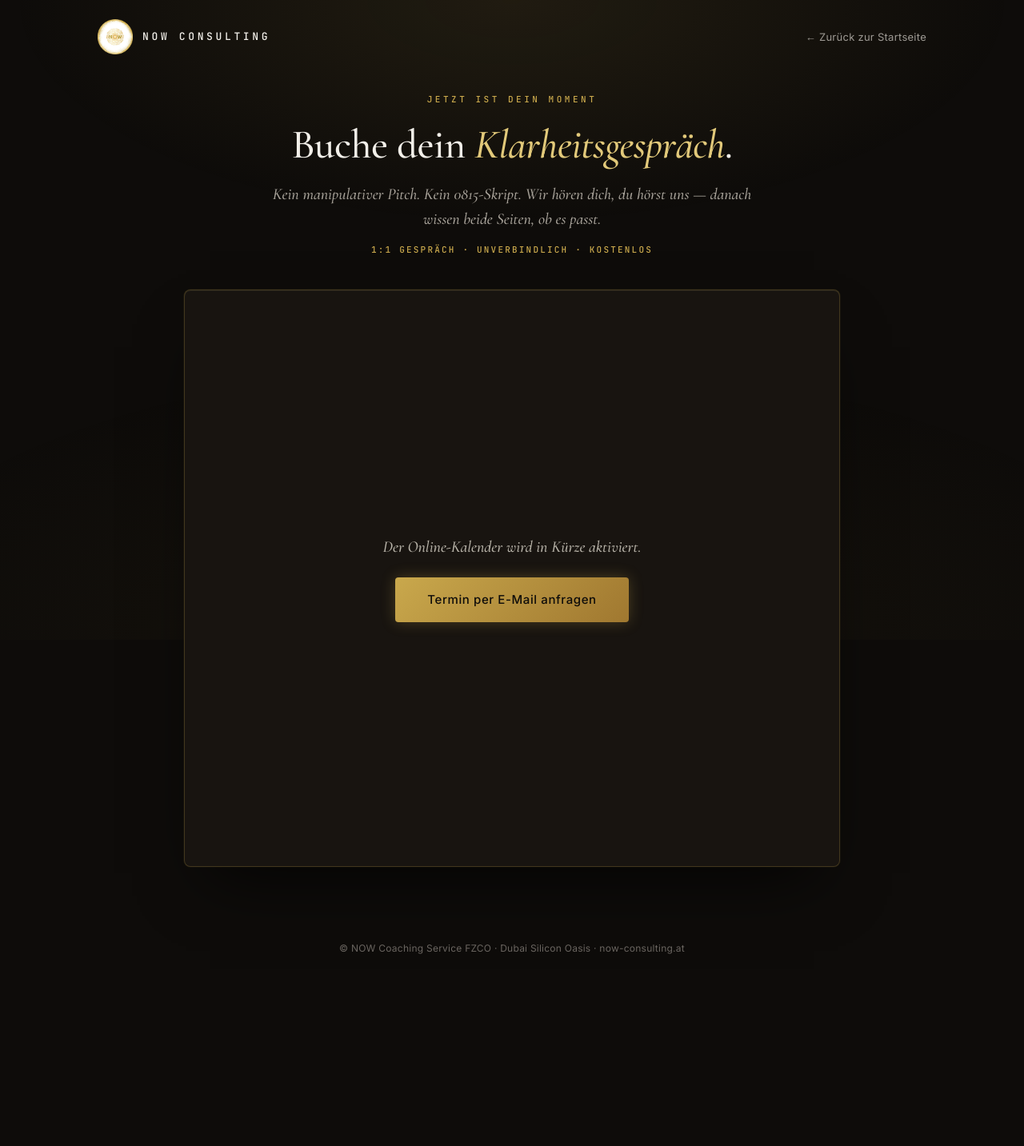
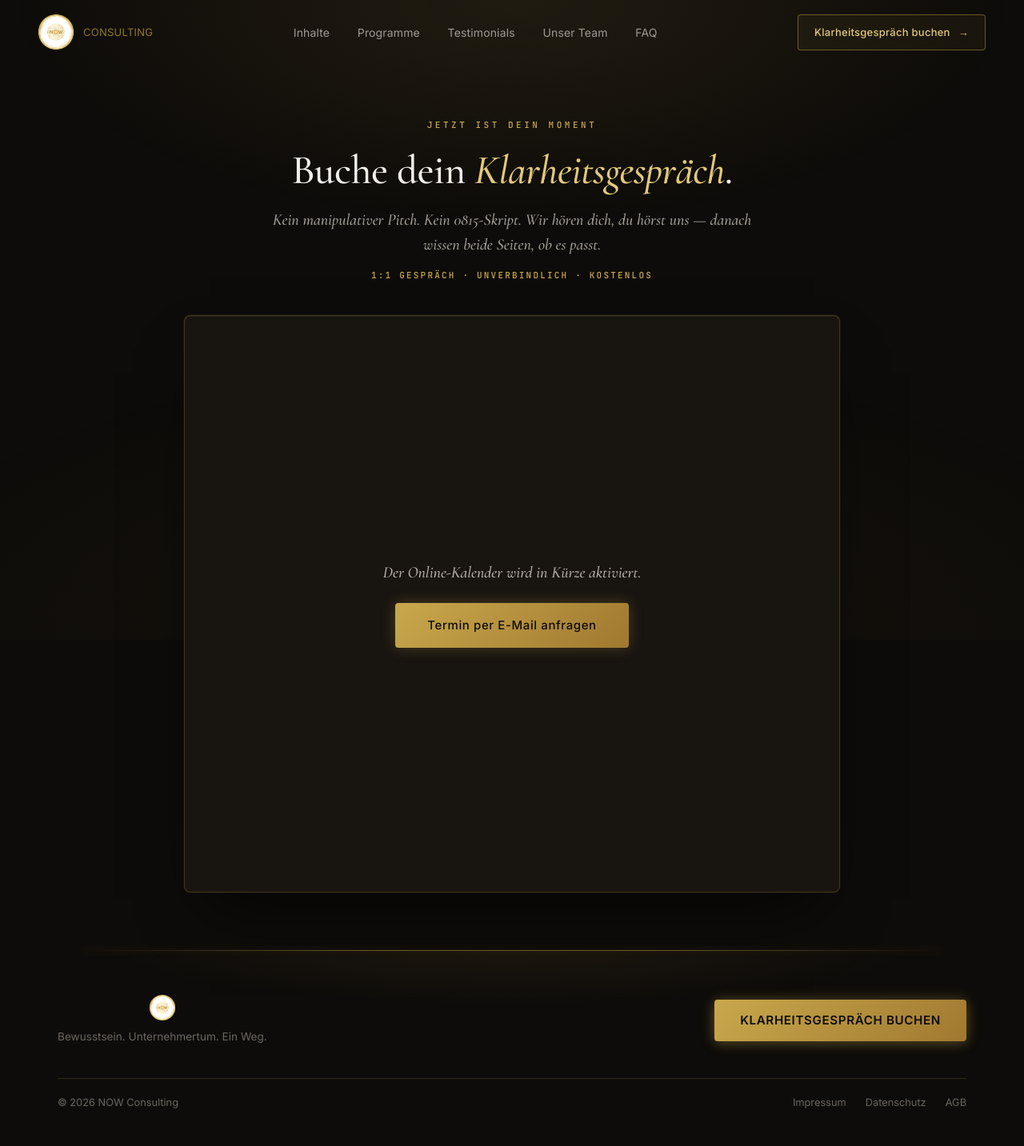
Before and after one commit to lukasfilimon/Now-Conulting-, a website built with Vite: page termin/index.html in a window 1280 px wide. Shown: the whole page at 80% size. Before the commit the page ends 1231 px from the top, so only its background shows below. Built offline with nearby package versions, Linux system fonts and the light colour scheme.

Commit message:
feat: /termin nutzt 1:1 Navigation + Footer der Hauptseite
Die Buchungsseite bindet jetzt dieselbe Navigation (oben) und denselben
Footer (Impressum/Datenschutz/AGB, gold Hairline + Glow) wie die
Hauptseite ein, indem die echten Komponenten wiederverwendet werden
(kein Three.js/GSAP -> Seite bleibt leicht).

Nav-Links zeigen jetzt auf /#section-x: auf der Hauptseite faengt der
Klick-Handler sie weiterhin ab und scrollt smooth (preventDefault, da
die Section existiert); von einer Unterseite wie /termin navigiert der
Browser zur Hauptseite und springt zur Section. main.ts bekommt dafuer
einen Deep-Link-Handler, der bei #section-x nach dem Mount dorthin
scrollt.

Co-Authored-By: Claude Opus 4.7 <noreply@anthropic.com>

```diff
--- a/src/ui/Navigation.ts
+++ b/src/ui/Navigation.ts
@@ -30,7 +30,7 @@ export class Navigation {
         </a>
         <ul class="now-nav-links" role="list">
           ${NAV_LINKS.map(
-            (l) => `<li><a class="now-nav-link" href="${l.target}" data-target="${l.target}">${l.label}</a></li>`,
+            (l) => `<li><a class="now-nav-link" href="/${l.target}" data-target="${l.target}">${l.label}</a></li>`,
           ).join('')}
         </ul>
         <div class="now-nav-actions">
@@ -46,7 +46,7 @@ export class Navigation {
       <div class="now-nav-overlay" aria-hidden="true">
         <ul class="now-nav-overlay-links" role="list">
           ${NAV_LINKS.map(
-            (l) => `<li><a class="now-nav-overlay-link" href="${l.target}" data-target="${l.target}">${l.label}</a></li>`,
+            (l) => `<li><a class="now-nav-overlay-link" href="/${l.target}" data-target="${l.target}">${l.label}</a></li>`,
           ).join('')}
         </ul>
         <a class="now-nav-overlay-cta" href="${cta.primaryHref}"${cta.isCalendly ? ' target="_blank" rel="noopener"' : ''}>
--- a/termin/index.html
+++ b/termin/index.html
@@ -50,7 +50,7 @@
         flex-direction: column;
         position: relative;
       }
-      /* Sanfter Gold-Glow oben — Marken-Atmosphäre, statisch (kein WebGL) */
+      /* Sanfter Gold-Glow — Marken-Atmosphäre, statisch (kein WebGL) */
       body::before {
         content: '';
         position: fixed;
@@ -62,38 +62,6 @@
           radial-gradient(90% 60% at 50% 100%, rgba(201, 168, 76, 0.05), transparent 75%);
       }
 
-      .termin-header {
-        position: relative;
-        z-index: 1;
-        display: flex;
-        align-items: center;
-        justify-content: space-between;
-        gap: 16px;
-        padding: 24px 32px;
-        max-width: 1100px;
-        width: 100%;
-        margin: 0 auto;
-      }
-      .termin-logo { display: inline-flex; align-items: center; gap: 12px; text-decoration: none; }
-      .termin-logo img { width: 44px; height: 44px; display: block; }
-      .termin-logo span {
-        font-family: var(--font-mono);
-        font-size: 13px;
-        letter-spacing: 0.28em;
-        color: var(--color-text);
-        text-transform: uppercase;
-      }
-      .termin-back {
-        font-family: var(--font-body);
-        font-size: 13px;
-        color: var(--color-text-muted);
-        text-decoration: none;
-        letter-spacing: 0.02em;
-        transition: color 300ms ease;
-        white-space: nowrap;
-      }
-      .termin-back:hover { color: var(--color-gold-light); }
-
       .termin-main {
         position: relative;
         z-index: 1;
@@ -101,7 +69,7 @@
         width: 100%;
         max-width: 900px;
         margin: 0 auto;
-        padding: 24px 24px 64px;
+        padding: 148px 24px 72px;
         display: flex;
         flex-direction: column;
         align-items: center;
@@ -202,21 +170,8 @@
         box-shadow: 0 0 36px rgba(201, 168, 76, 0.5);
       }
 
-      .termin-footer {
-        position: relative;
-        z-index: 1;
-        text-align: center;
-        padding: 28px 24px 36px;
-        font-family: var(--font-body);
-        font-size: 12px;
-        letter-spacing: 0.02em;
-        color: var(--color-text-dim);
-      }
-
       @media (max-width: 768px) {
-        .termin-header { padding: 18px 20px; }
-        .termin-logo span { display: none; }
-        .termin-main { padding: 16px 16px 48px; }
+        .termin-main { padding: 112px 16px 56px; }
         .termin-trust { margin-bottom: 28px; }
         .termin-embed { min-height: 1000px; border-radius: 6px; }
         .termin-fallback { min-height: 460px; }
@@ -224,13 +179,7 @@
     </style>
   </head>
   <body>
-    <header class="termin-header">
-      <a class="termin-logo" href="/" aria-label="NOW Consulting — zur Startseite">
-        <img src="/now-logo.webp" alt="" aria-hidden="true" />
-        <span>NOW Consulting</span>
-      </a>
-      <a class="termin-back" href="/">← Zurück zur Startseite</a>
-    </header>
+    <!-- Navigation wird via termin/main.ts (Navigation-Klasse) an <body> angehängt — 1:1 wie Hauptseite -->
 
     <main class="termin-main">
       <span class="termin-eyebrow">Jetzt ist dein Moment</span>
@@ -244,9 +193,8 @@
       <div class="termin-embed" id="calendly-mount"></div>
     </main>
 
-    <footer class="termin-footer">
-      © NOW Coaching Service FZCO · Dubai Silicon Oasis · now-consulting.at
-    </footer>
+    <!-- Footer 1:1 wie Hauptseite (Impressum/Datenschutz/AGB) — gerendert via Footer-Klasse -->
+    <section data-section="footer" id="footer-section"></section>
 
     <script type="module" src="/termin/main.ts"></script>
   </body>
--- a/termin/main.ts
+++ b/termin/main.ts
@@ -1,20 +1,34 @@
+import { Navigation } from '../src/ui/Navigation';
+import { Footer } from '../src/sections/Footer';
 import { calendlyUrl, fallbackMailto } from '../src/content/copy';
 
 /**
  * Buchungsseite /termin — bettet den Calendly-Kalender ein.
  *
- * Die URL kommt aus src/content/copy.ts (calendlyUrl). Ist sie leer, zeigt die
- * Seite einen Fallback (E-Mail-Anfrage), damit nichts kaputt aussieht, bevor der
- * Link gesetzt ist. Sobald du calendlyUrl in copy.ts einträgst, erscheint hier
- * automatisch der echte Kalender.
+ * Nutzt 1:1 dieselbe Navigation und denselben Footer (Impressum/Datenschutz/AGB)
+ * wie die Hauptseite, indem die echten Komponenten wiederverwendet werden — keine
+ * Three.js/GSAP-Abhängigkeit, daher lädt die Seite schnell.
+ *
+ * Die Calendly-URL kommt aus src/content/copy.ts (calendlyUrl). Ist sie leer, zeigt
+ * die Seite einen Fallback (E-Mail-Anfrage), damit nichts kaputt aussieht. Sobald du
+ * calendlyUrl in copy.ts einträgst, erscheint hier automatisch der echte Kalender.
  */
+
+// 1:1 Navigation (hängt sich selbst an <body>, fixed oben). Nav-Links zeigen auf
+// /#section-x → führen von hier zurück auf die Hauptseite zur jeweiligen Section.
+new Navigation();
+
+// 1:1 Footer in die Footer-Section (gold Hairline + Glow greifen via [data-section="footer"]).
+const footerSection = document.getElementById('footer-section');
+if (footerSection) new Footer(footerSection);
+
+// Calendly-Einbettung
 const mount = document.getElementById('calendly-mount');
 
 if (mount) {
   if (calendlyUrl) {
-    // Calendly-Embed-Parameter: GDPR-Banner aus + Farben an das Branding angleichen.
-    // (Farb-Parameter greifen nur in zahlpflichtigen Calendly-Plänen; sonst werden
-    //  sie ignoriert und der Standard-Kalender wird im gefassten Rahmen angezeigt.)
+    // GDPR-Banner aus + Farben an das Branding angleichen (Farb-Parameter greifen nur
+    // in zahlpflichtigen Calendly-Plänen; sonst Standard-Kalender im gefassten Rahmen).
     const sep = calendlyUrl.includes('?') ? '&' : '?';
     const params = 'hide_gdpr_banner=1&background_color=0e0c0a&text_color=f2efe9&primary_color=c9a84c';
     const url = `${calendlyUrl}${sep}${params}`;
```
Also changed, not shown: src/main.ts (+14 -0 lines).
